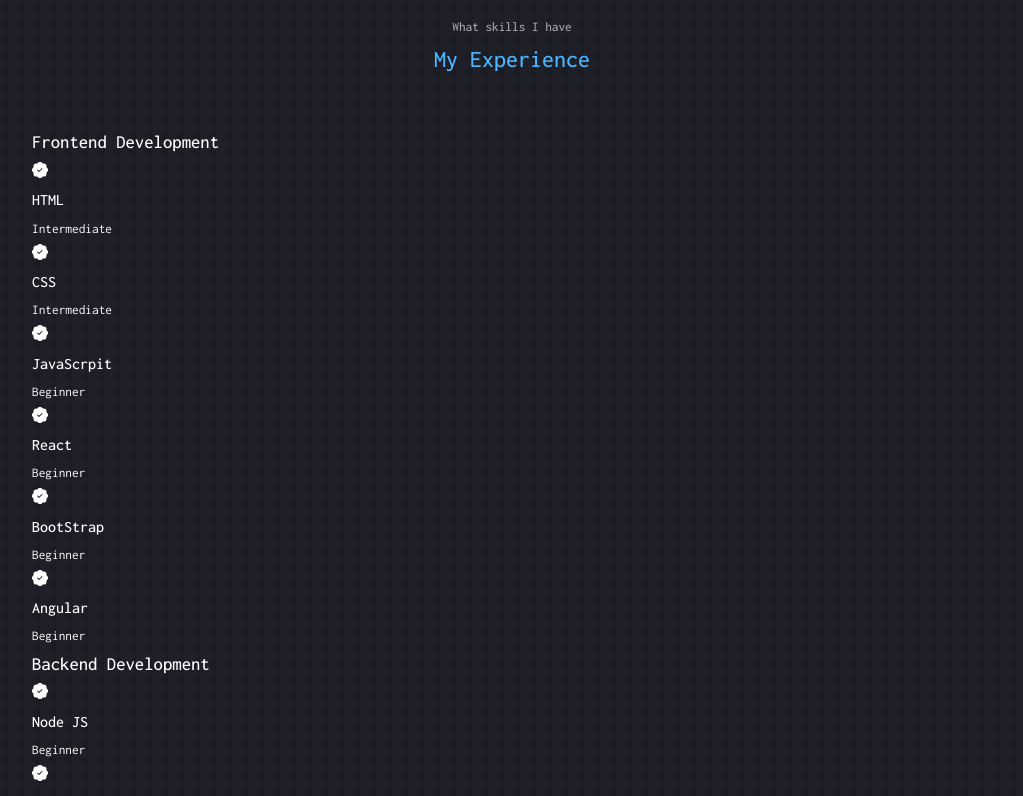
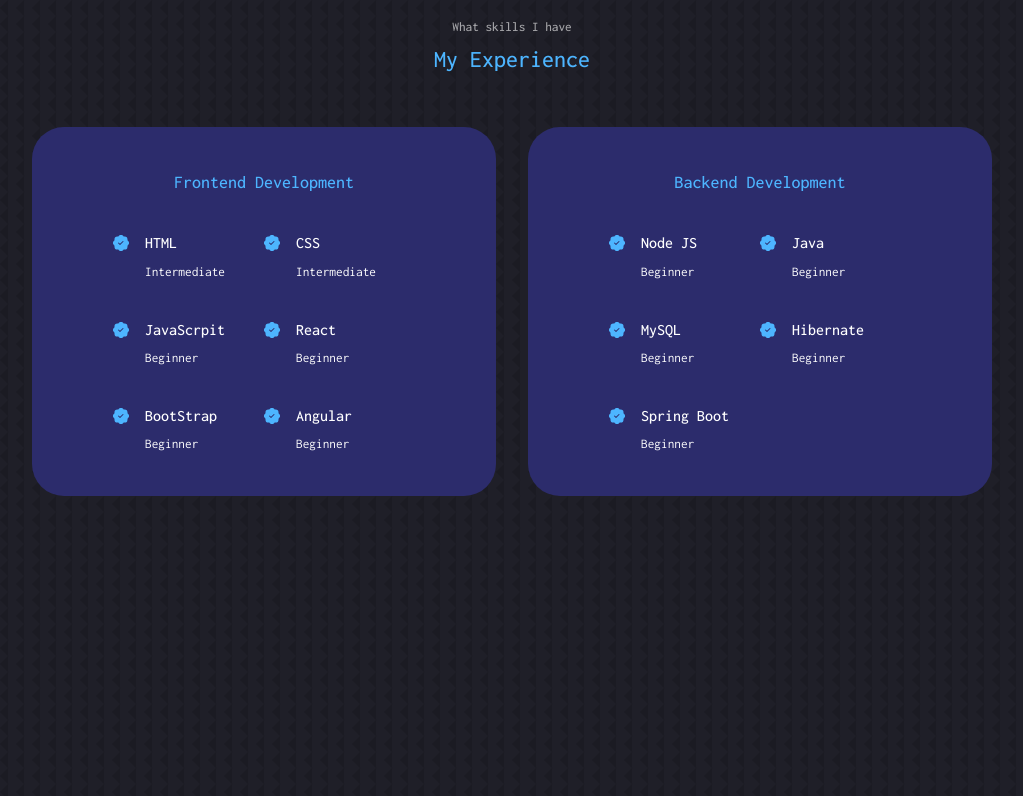
Before and after one commit to Chi1710/react-portfolio-website-1, a React (Create React App) app: page / in a window 1280 px wide. Shown: the part 1840-2636 px from the top of the page, without its empty margins (128-1151 px from the left). Built offline with nearby package versions, Linux system fonts and the light colour scheme.

Commit message:
added a classname to the icon tag to style it in css. in css, style the font and icon with the same color theme, center everything.

```diff
--- a/src/components/experience/experience.css
+++ b/src/components/experience/experience.css
@@ -0,0 +1,41 @@
+.experience__container {
+    display: grid;
+    grid-template-columns: 1fr 1fr;
+    gap: 2rem;
+}
+
+.experience__container > div {
+    background: var(--color-bg-variant);
+    padding: 2.4rem 5rem;
+    border-radius: 2rem;
+    border: 1px solid transparent;
+    transition: var(--transition);
+}
+
+.experience__container > div:hover {
+    background: transparent;
+    border-color: var(--color-primary-variant);
+    cursor: default;
+}
+.experience__container > div h3 {
+    text-align: center;
+    margin-bottom: 2rem;
+    font-size: large;
+    color: var(--color-primary);
+}
+
+.experience__content{
+    display: grid;
+    grid-template-columns: 1fr 1fr;
+    row-gap: 2rem;
+}
+
+.experience__details {
+    display: flex;
+    gap: 1rem;
+}
+
+.experience__details-icon {
+    margin-top: 6px;
+    color: var(--color-primary);
+}
--- a/src/components/experience/experience.jsx
+++ b/src/components/experience/experience.jsx
@@ -13,34 +13,46 @@
           <h3>Frontend Development</h3>
           <div className="experience__content">
             <article className='experience__details'>
-              <BsFillPatchCheckFill />
+              <BsFillPatchCheckFill className='experience__details-icon'/>
+              <div>
               <h4>HTML</h4>
               <small className='text-light'>Intermediate</small>
+              </div>
             </article>
             <article className='experience__details'>
-              <BsFillPatchCheckFill />
+            <BsFillPatchCheckFill className='experience__details-icon'/>
+              <div>
               <h4>CSS</h4>
               <small className='text-light'>Intermediate</small>
+              </div>
             </article>
             <article className='experience__details'>
-              <BsFillPatchCheckFill />
+            <BsFillPatchCheckFill className='experience__details-icon'/>
+              <div>
               <h4>JavaScrpit</h4>
               <small className='text-light'>Beginner</small>
+              </div>
             </article>
             <article className='experience__details'>
-              <BsFillPatchCheckFill />
+            <BsFillPatchCheckFill className='experience__details-icon'/>
+              <div>
               <h4>React</h4>
               <small className='text-light'>Beginner</small>
+              </div>
             </article>
             <article className='experience__details'>
-              <BsFillPatchCheckFill />
+            <BsFillPatchCheckFill className='experience__details-icon'/>
+              <div>
               <h4>BootStrap</h4>
               <small className='text-light'>Beginner</small>
+              </div>
             </article>
             <article className='experience__details'>
-              <BsFillPatchCheckFill />
+            <BsFillPatchCheckFill className='experience__details-icon'/>
+              <div>
               <h4>Angular</h4>
               <small className='text-light'>Beginner</small>
+              </div>
             </article>
           </div>
         </div>
@@ -49,29 +61,39 @@
           <h3>Backend Development</h3>
           <div className="experience__content">
             <article className='experience__details'>
-              <BsFillPatchCheckFill />
+            <BsFillPatchCheckFill className='experience__details-icon'/>
+              <div>
               <h4>Node JS</h4>
               <small className='text-light'>Beginner</small>
+              </div>
             </article>
             <article className='experience__details'>
-              <BsFillPatchCheckFill />
+              <BsFillPatchCheckFill className='experience__details-icon'/>
+              <div>
               <h4>Java</h4>
               <small className='text-light'>Beginner</small>
+              </div>
             </article>
             <article className='experience__details'>
-              <BsFillPatchCheckFill />
+            <BsFillPatchCheckFill className='experience__details-icon'/>
+              <div>
               <h4>MySQL</h4>
               <small className='text-light'>Beginner</small>
+              </div>
             </article>
             <article className='experience__details'>
-              <BsFillPatchCheckFill />
+            <BsFillPatchCheckFill className='experience__details-icon'/>
+              <div>
               <h4>Hibernate</h4>
               <small className='text-light'>Beginner</small>
+              </div>
             </article>
             <article className='experience__details'>
-              <BsFillPatchCheckFill />
+            <BsFillPatchCheckFill className='experience__details-icon'/>
+              <div>
               <h4>Spring Boot</h4>
               <small className='text-light'>Beginner</small>
+              </div>
             </article>
           </div>
         </div>
```
